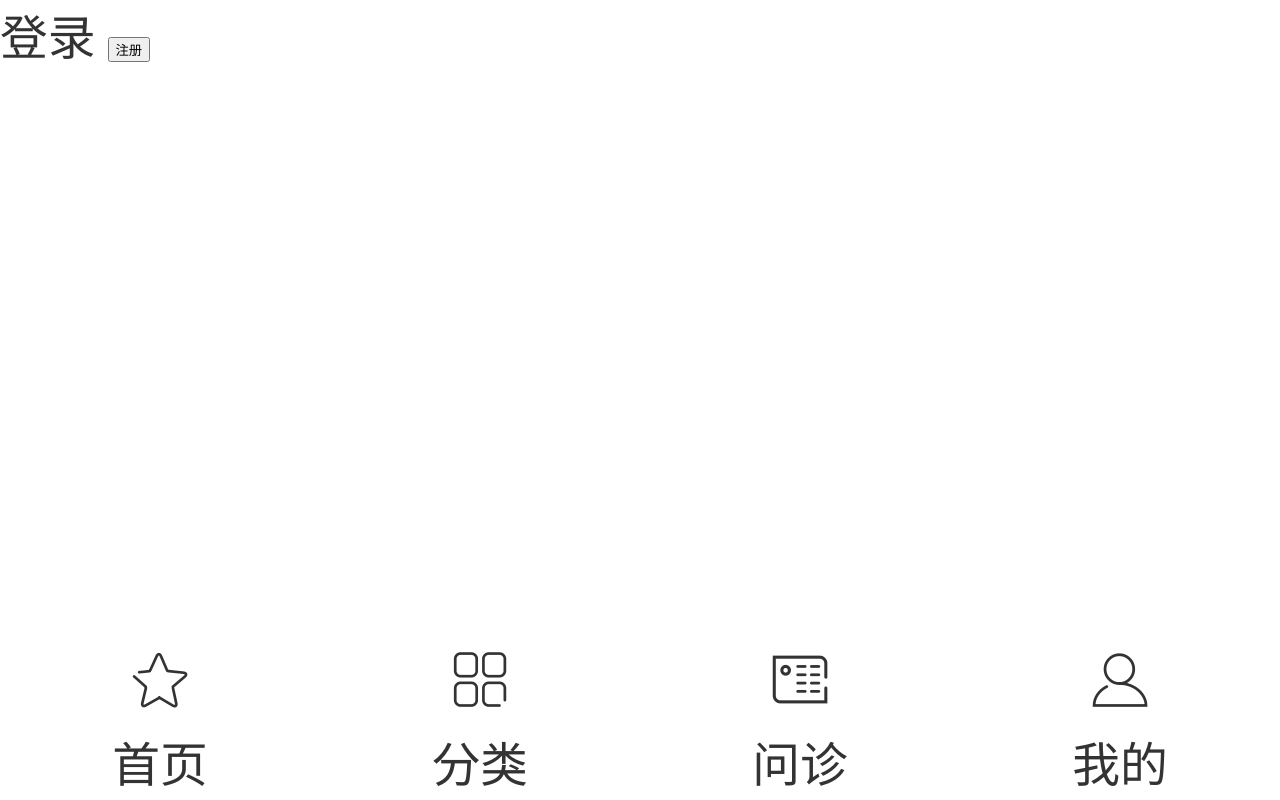
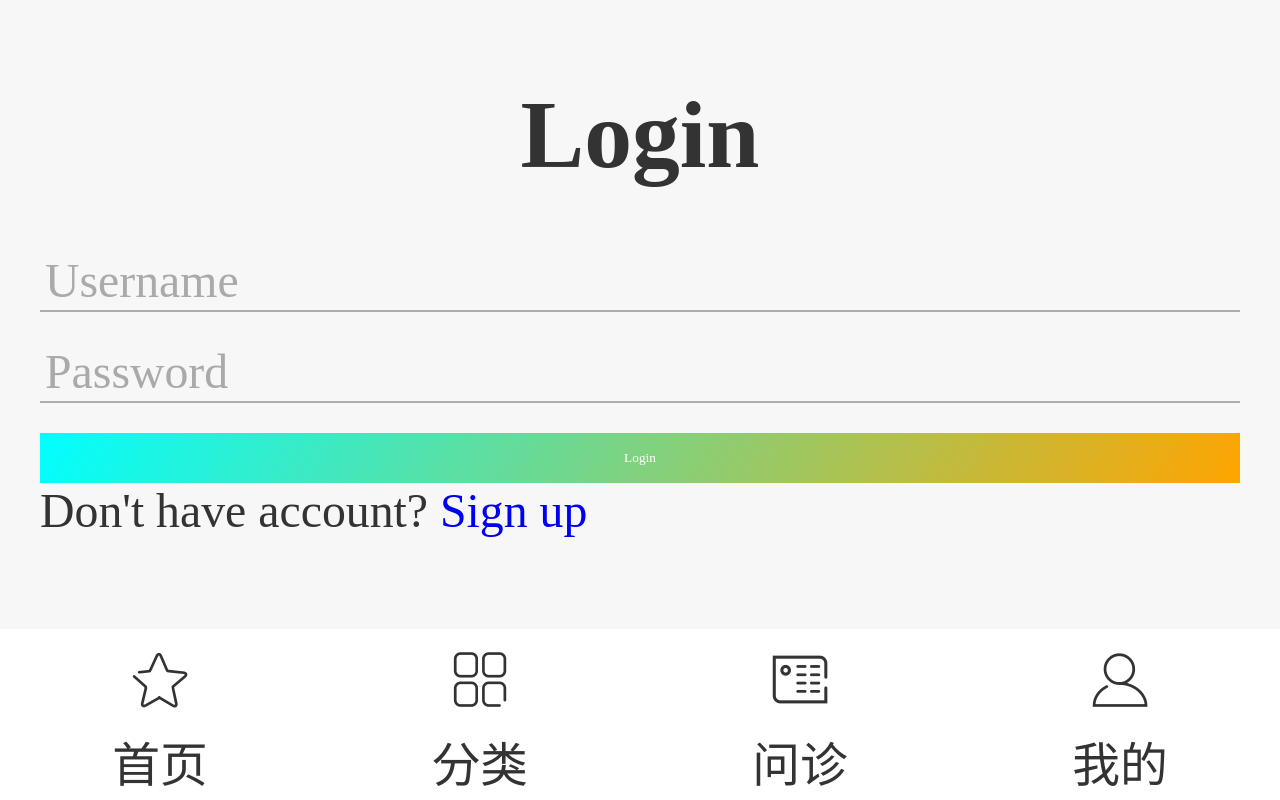
Before and after one commit to web-yifei/medicine, a Vue app: page /login in a window 1280 px wide. Built offline with nearby package versions, Linux system fonts and the light colour scheme; what mint-ui would draw is missing.

Commit message:
hyh-login

```diff
--- a/src/views/Login.vue
+++ b/src/views/Login.vue
@@ -1,15 +1,133 @@
 <template>
-    <div>
-        登录
-        <button @click="handleClick">注册</button>
-    </div>
+    <form action="" class="login-form" :style="{height:indexHeight}">
+        <h1>Login</h1>
+        <div class="txtb">
+            <input type="text" ref="user" @focus="txtbFocusUser" @blur="txtBlurUser">
+            <span data-placeholder='Username'></span>
+        </div>
+        <div class="txtb">
+            <input type="password" ref="psw"  @focus="txtbFocusPsw" @blur="txtBlurPsw">
+            <span data-placeholder="Password"></span>
+        </div>
+        <input type="submit" class="logbtn" value='Login'>
+        <div class="bottom-text">
+            Don't have account? <a href="#">Sign up</a>
+        </div>
+    </form>
 </template>
 <script>
+import { Field } from 'mint-ui'
 export default {
+  data() {
+    return {
+      indexHeight:'0'
+    }
+  },
+  mounted() {
+    this.indexHeight = document.documentElement.clientHeight - 50 + 'px'
+  },
   methods: {
     handleClick () {
       this.$router.push('register')
+    },
+    txtbFocusPsw(){
+      this.$refs.psw.classList.add('focus')
+    },
+    txtBlurPsw(){
+      this.$refs.psw.classList.remove('focus')
+    },
+    txtbFocusUser(){
+      this.$refs.user.classList.add('focus')
+    },
+    txtBlurUser(){
+      this.$refs.user.classList.remove('focus')
     }
   }
 }
 </script>
+<style scoped>
+*{
+    margin: 0;
+    padding: 0;
+    text-decoration: none;
+    font-family: montserrat;
+    box-sizing: border-box;
+}
+.login-form{
+    width: 100%;
+    background: #f7f7f7;
+    height: 100%;
+    padding: 80px 40px;
+    /* border-radius: 10px;
+    position: absolute;
+    left: 50%;
+    top: 50%;
+    transform: translate(-50%,-50%); */
+}
+
+.login-form h1{
+    text-align: center;
+    margin-bottom: 60px;
+}
+
+.txtb{
+    border-bottom: 2px solid #adadad;
+    position: relative;
+    margin: 30px 0;
+}
+
+.txtb input{
+    font-size: 15px;
+    color: #adadad;
+    border: none;
+    width: 100%;
+    outline: none;
+    background: none;
+    padding: 0 5px;
+    height: 40px;
+}
+
+.txtb span::before{
+    content:attr(data-placeholder);
+    position: absolute;
+    top: 50%;
+    left: 5px;
+    color: #aaaaaa;
+    transform: translateY(-50%);
+    z-index: 1;
+    transition: .5s;
+}
+
+.txtb span::after{
+    content: '';
+    position: absolute;
+    left: 0;
+    bottom: -2px;
+    width: 0%;
+    height: 2px;
+    background: linear-gradient(120deg,cyan,orange);
+    transition: .5s;
+}
+
+.focus + span::before{
+    top: -5px;
+}
+
+.focus + span::after{
+    width: 100%;
+}
+
+.logbtn{
+  display: block;
+  width: 100%;
+  height: 50px;
+  border: none;
+  background: linear-gradient(120deg,cyan,orange);
+  color: #fff;
+  transition: .5s
+}
+
+
+
+
+</style>
--- a/src/views/My.vue
+++ b/src/views/My.vue
@@ -13,6 +13,14 @@ export default {
     feedback () {
       this.router.push({ path: `/feedback/${userId}` })
     }
+  },
+  beforeRouteEnter(to,from,next){
+    console.log('111');
+    if(!localStorage.getItem('token')){
+      next('/login')
+    }else{
+      next()
+    }
   }
 }
 </script>
```
